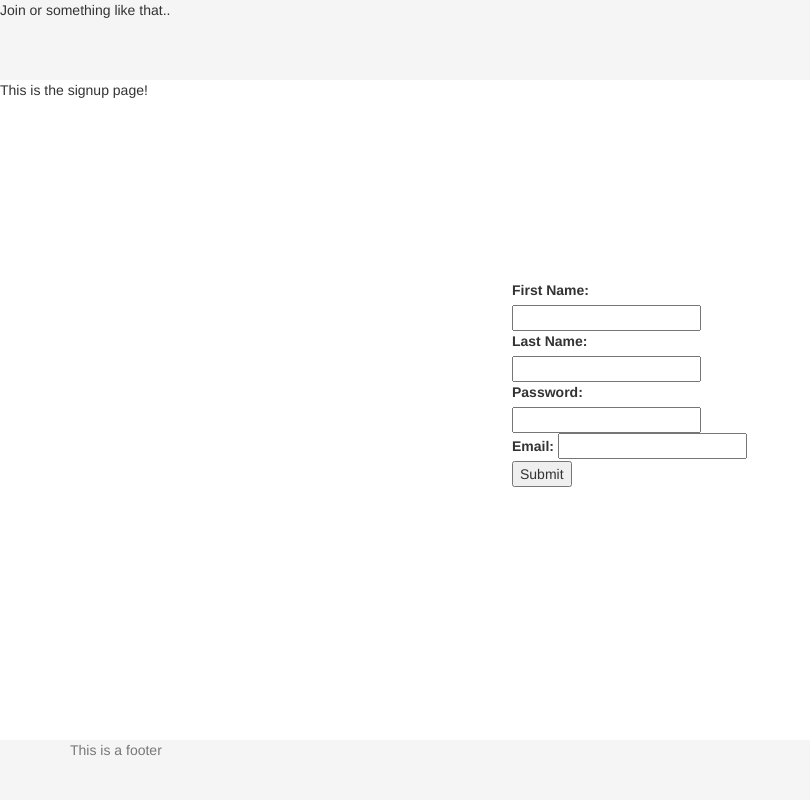
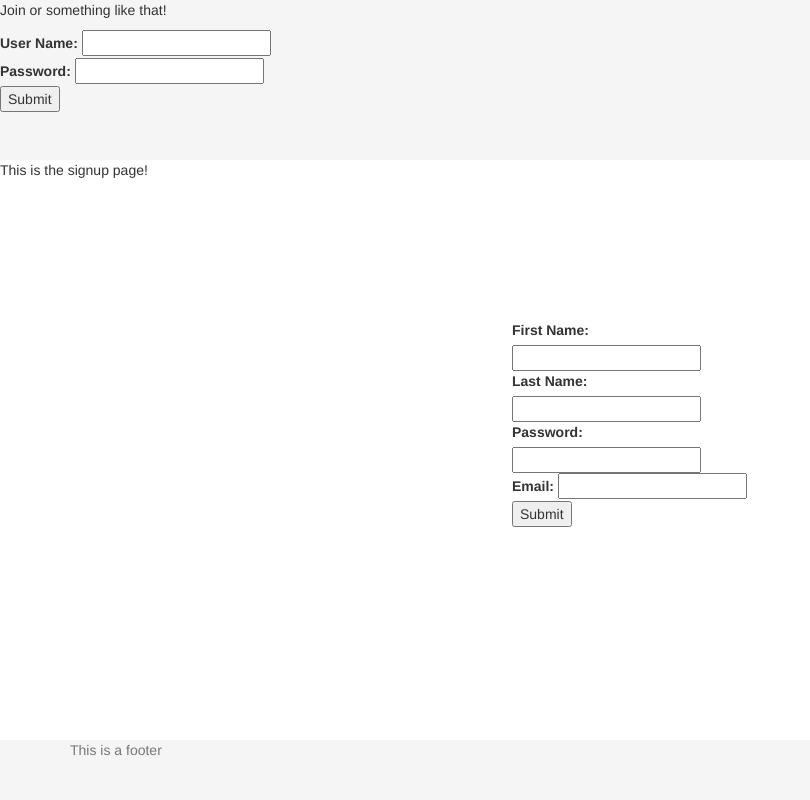
Before and after one commit to doofgod/reviewer, a Django app: page / in a window 1280 px wide. Shown: the whole page, without its empty margins (0-810 px from the left). Run offline with Django 3.2, Linux system fonts and the light colour scheme; some libraries are stand-ins or nearby versions.

Commit message:
login form capability

```diff
--- a/src/accounts/forms.py
+++ b/src/accounts/forms.py
@@ -5,7 +5,7 @@ from django.contrib.auth.models import User
 class SignupForm(forms.Form):
     firstname = forms.CharField(label='First Name', max_length=100)
     lastname = forms.CharField(label='LastName', max_length=100)
-    password = forms.CharField(label='Password', max_length=100)
+    password = forms.CharField(widget=forms.PasswordInput, label='Password', max_length=100)
     email = forms.CharField(label='Email', max_length=100)
 
     def clean_email(self):
@@ -25,7 +25,7 @@ class SignupForm(forms.Form):
 
 class LoginForm(forms.Form):
     username = forms.CharField(label='Username', max_length=100)
-    password = forms.CharField(label='Password', max_length=100)
+    password = forms.CharField(widget=forms.PasswordInput, label='Password', max_length=100)
 
 class PasswordChangeForm(forms.Form):
     oldpassword = forms.CharField(label='password', max_length=100)
--- a/src/accounts/templates/signup.html
+++ b/src/accounts/templates/signup.html
@@ -152,7 +152,30 @@
 <body>
 
 <header class = "header">
-Join or something like that..
+
+<div class = "headerinfo">
+	<p>Join or something like that!</p>
+<div>
+<div class = "loginform">
+	{% csrf_token %}
+			<form action="{% url 'login' %} " method="post">
+				{% csrf_token %}
+				{{ loginForm.non_field_errors }}
+
+				<div class="fieldwrapper">
+			    	<label for="{{ loginForm.username.id_for_label }}">User Name:</label>
+	    			{{ loginForm.username }}
+			    </div>
+
+			    <div class="fieldwrapper">
+			    	<label for="{{ loginForm.password.id_for_label }}">Password:</label>
+	    			{{ loginForm.password }}
+			    </div>
+
+			    <input type="submit" value="Submit" />
+			</form>
+	</div>
+
 </header>
 
 <div class = "signupcontent">
--- a/src/accounts/views.py
+++ b/src/accounts/views.py
@@ -36,11 +36,11 @@ def signup(request):
             return render(request, 'home.html',{'messages': messages})
         else:
             messages.append('Something was screwed up with the form, try again')
-            return render(request, 'signup.html', {'messages': messages, 'signupForm': signupForm})
+            return render(request, 'signup.html', {'messages': messages, 'signupForm': signupForm, 'loginForm': LoginForm})
     else:
         signupForm = SignupForm()
-
-        return render(request, 'signup.html',{'signupForm': signupForm})
+        loginForm = LoginForm()
+        return render(request, 'signup.html',{'signupForm': signupForm,'loginForm': loginForm})
 
 
 def changePassword(request):
--- a/src/reviewer_web/static/custom.css
+++ b/src/reviewer_web/static/custom.css
@@ -12,15 +12,15 @@
     position: absolute;
     top: 0;
     width: 100%;
-    height: 10%;
+    height: 20%;
     background-color: #f5f5f5;
 }
 
 
 .signupcontent{
     position: absolute;
-    top: 10%;
-    height: 50%;
+    top: 20%;
+    height: 40%;
     width: 100%;
 }
 
@@ -31,3 +31,8 @@
   left: 40%;
   top: 50%;
 }
+
+.loginformaaaa{
+  display:inline;
+  float: right;
+}
```
Also changed, not shown: src/db.sqlite3, 2 other files.
